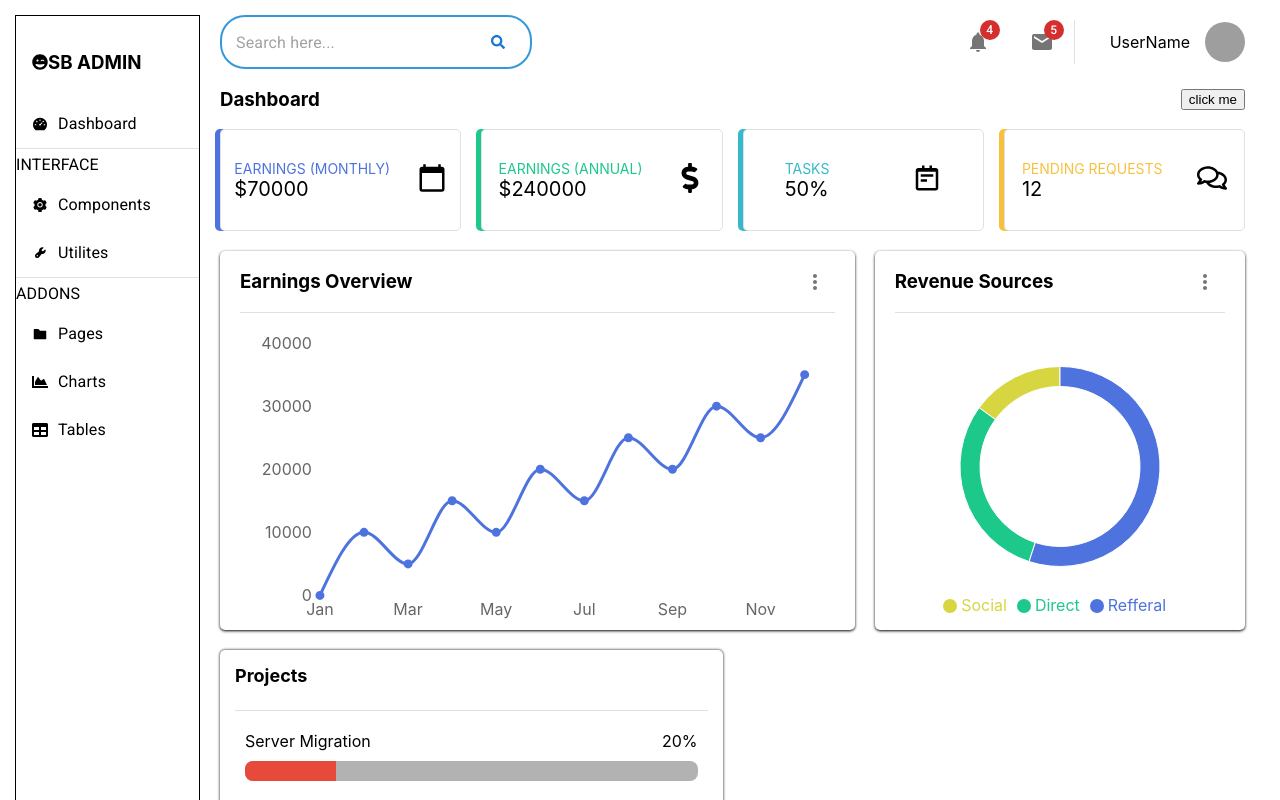
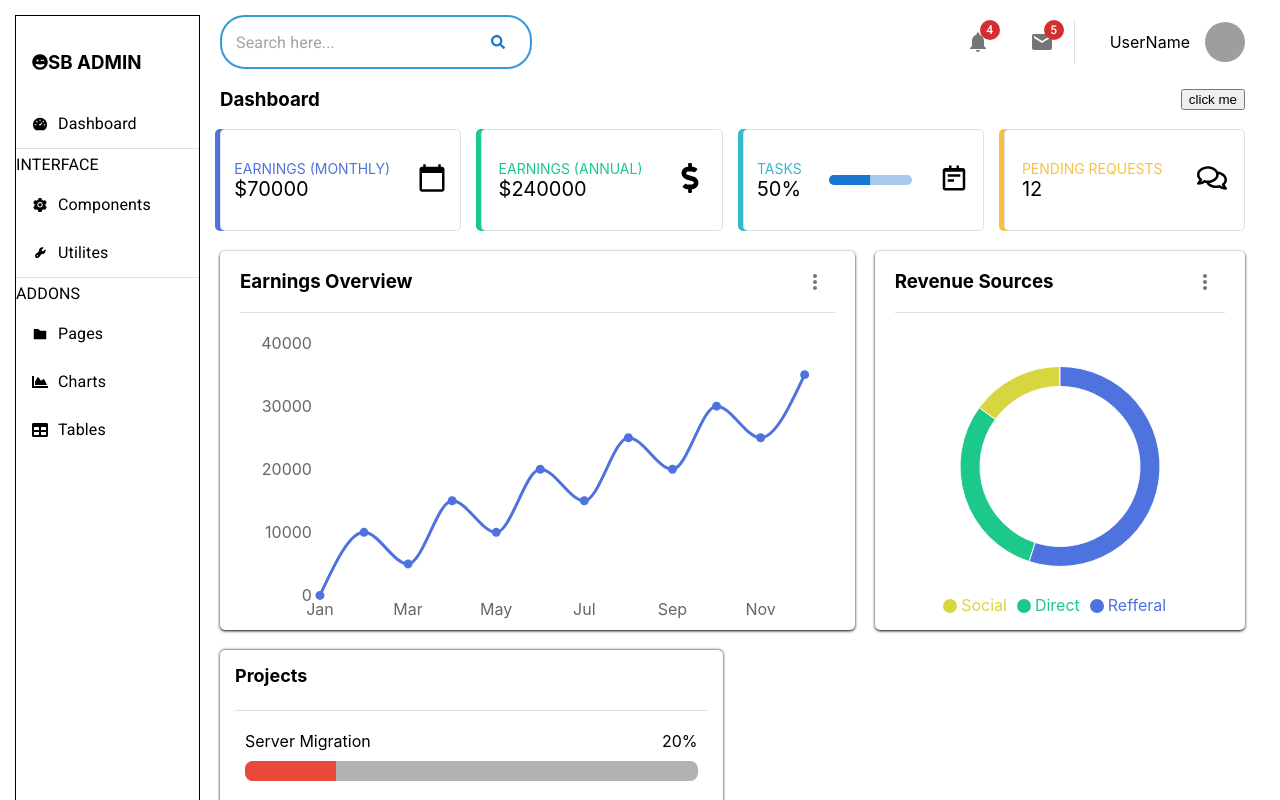
Before and after one commit to Arun3sh/admin-dashboard, a React (Create React App) app: page / in a window 1280 px wide. Shown: the top 800 px of the page. Built offline with nearby package versions, Linux system fonts and the light colour scheme; grey boxes are pictures that could not be loaded.

Commit message:
Task progress bar

```diff
--- a/src/components/Reportdata.js
+++ b/src/components/Reportdata.js
@@ -1,6 +1,8 @@
 import CalendarToday from '@mui/icons-material/CalendarToday';
 import { FaDollarSign, FaRegComments } from 'react-icons/fa';
 import { BiNotepad } from 'react-icons/bi';
+import Box from '@mui/material/Box';
+import LinearProgress from '@mui/material/LinearProgress';
 
 export function Reportdata() {
 	return (
@@ -30,6 +32,9 @@ export function Reportdata() {
 					<div className="report-heading task-heading">TASKS</div>
 					<div className="report-value">50%</div>
 				</div>
+				<Box sx={{ width: '35%' }}>
+					<LinearProgress variant="determinate" value={50} className="progress-bar" />
+				</Box>
 				<div className="report-logo">
 					<BiNotepad />
 				</div>
```
